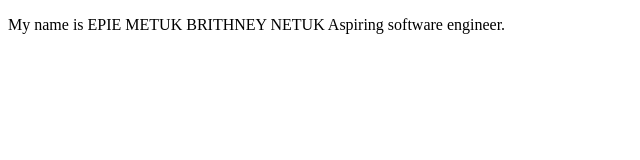
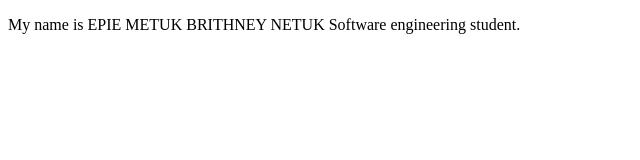
Before and after one commit to metuk-brithney/EPIE-BRITHNEY-x-DJAMEN-DJAMEN, a plain HTML site: page index.html in a window 1280 px wide. Shown: the full height of the page, 0-640 px from the left. Drawn offline with Linux system fonts and the light colour scheme.

Commit message:
index.html

```diff
--- a/index.html
+++ b/index.html
@@ -7,7 +7,7 @@
 </head>
 <body>
     <p> My name is EPIE METUK BRITHNEY NETUK
-        Aspiring software engineer.
+        Software engineering student.
     </p>
 </body>
 </html>
```
